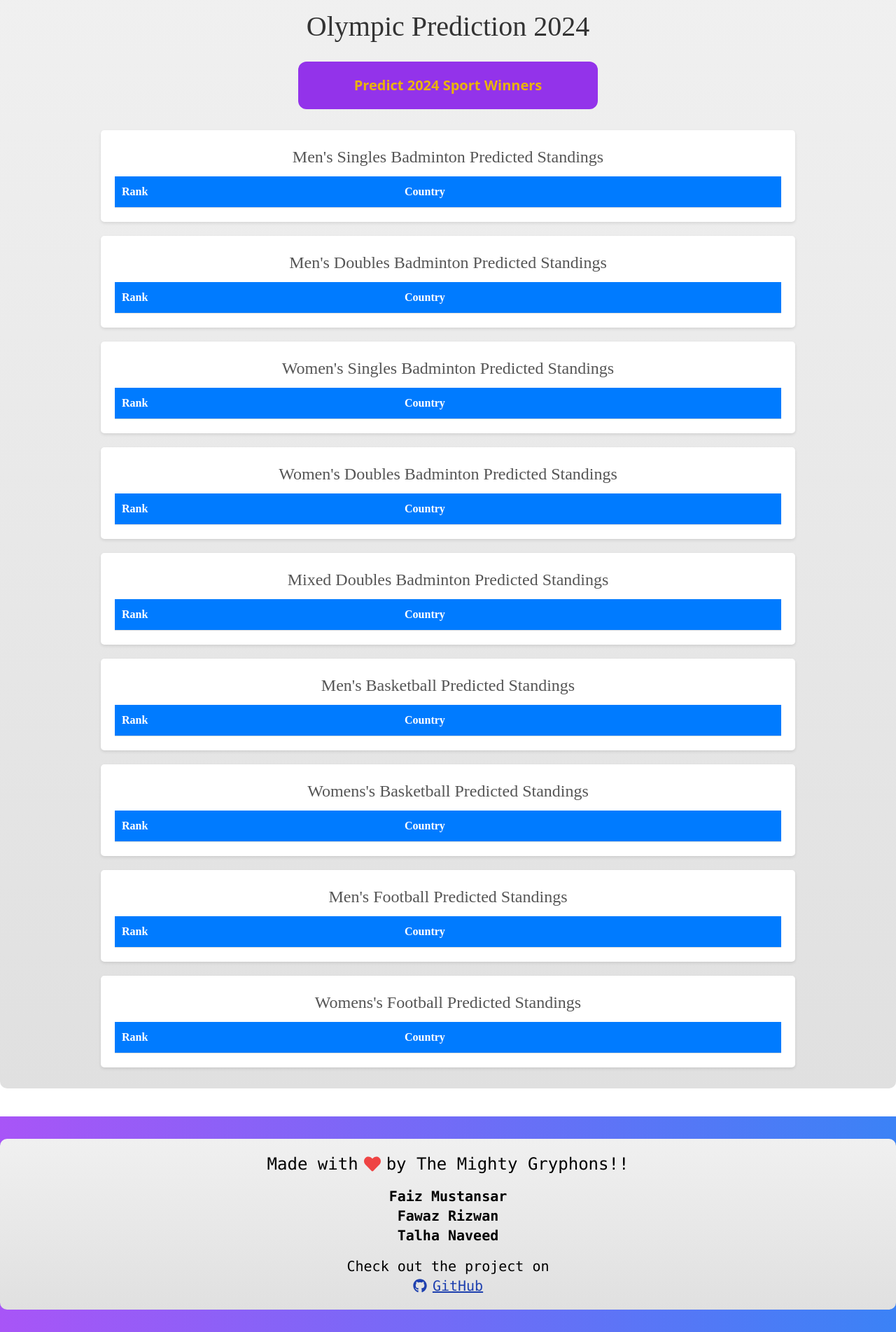
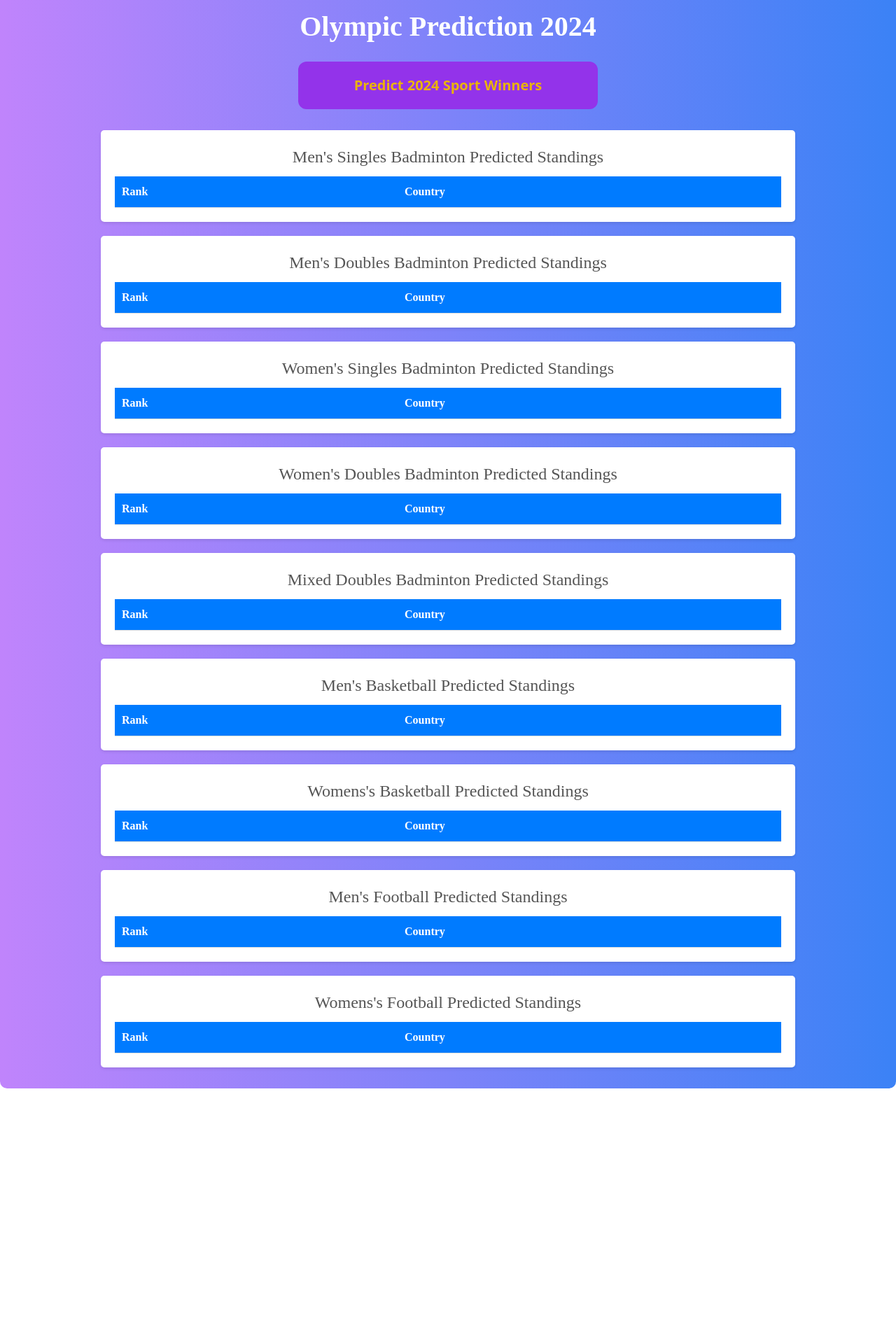
Before and after one commit to faizm10/CodeDexHackathon, a Next.js app in the folder frontend/: page /predictor in a window 1280 px wide. Shown: the part 76-1979 px from the top of the page at 70% size. After the commit the page ends 1631 px from the top, so only its background shows below. Built offline with nearby package versions, Linux system fonts and the light colour scheme.

Commit message:
small updates

```diff
--- a/frontend/src/app/Footer/page.tsx
+++ b/frontend/src/app/Footer/page.tsx
@@ -3,7 +3,8 @@ import { FaGithub, FaHeart } from "react-icons/fa";
 
 const Footer: React.FC = () => {
   return (
-    <footer className="bg-gradient-to-r from-purple-500 to-blue-500 py-8 mt-10">
+    // <footer className="bg-gradient-to-r from-purple-500 to-blue-500 py-8 mt-10">
+    <footer className="py-8 mt-10">
       <div className="container mx-auto text-center text-black font-sans p-5 rounded-lg bg-gradient-to-b from-gray-200 to-gray-300">
         <p className="mb-4 text-2xl flex justify-center items-center font-mono">
           Made with <FaHeart className="mx-2 text-red-500" /> by The Mighty Gryphons!!
--- a/frontend/src/app/layout.tsx
+++ b/frontend/src/app/layout.tsx
@@ -21,7 +21,7 @@ export default function RootLayout({
       <body className={inter.className}>
         <Navbar />
         {children}
-        <Footer />
+        {/* <Footer /> */}
       </body>
     </html>
   );
--- a/frontend/src/app/predictor/badminton.css
+++ b/frontend/src/app/predictor/badminton.css
@@ -4,7 +4,7 @@
   /* min-height: 150vh;  Ensures the container takes up at least the full viewport height */
   padding: 20px;
   border-radius: 10px;
-  background: linear-gradient(to bottom, #f0f0f0, #e0e0e0); /* Adds a gradient background */
+  /* background: linear-gradient(to bottom, #f0f0f0, #e0e0e0); Adds a gradient background */
 }
 
 #output {
@@ -15,7 +15,7 @@
 .title {
   font-size: 2.5rem;
   margin-bottom: 20px;
-  color: #333;
+  /* color: #; */
 }
 
 .predict-button {
--- a/frontend/src/app/predictor/page.tsx
+++ b/frontend/src/app/predictor/page.tsx
@@ -341,8 +341,8 @@ const Badminton: React.FC = () => {
   );
 
   return (
-    <div className="container" id="output">
-      <h1 className="title">Olympic Prediction 2024</h1>
+    <div className="container bg-gradient-to-r from-purple-400 to-blue-500" id="output">
+      <h1 className="title font-bold text-white">Olympic Prediction 2024</h1>
       {/* <button className="predict-button" onClick={handlePredictClick}></button> */}
       <button
         onClick={handlePredictClick}
```
